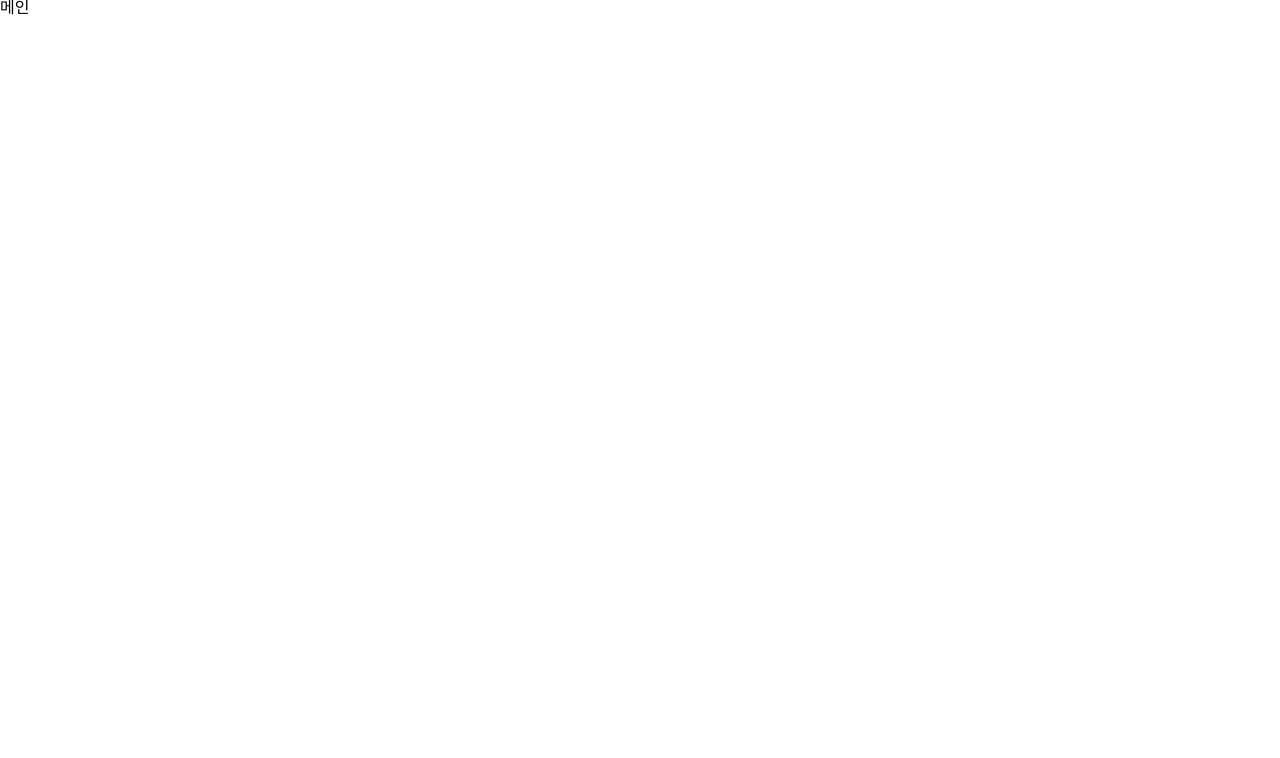
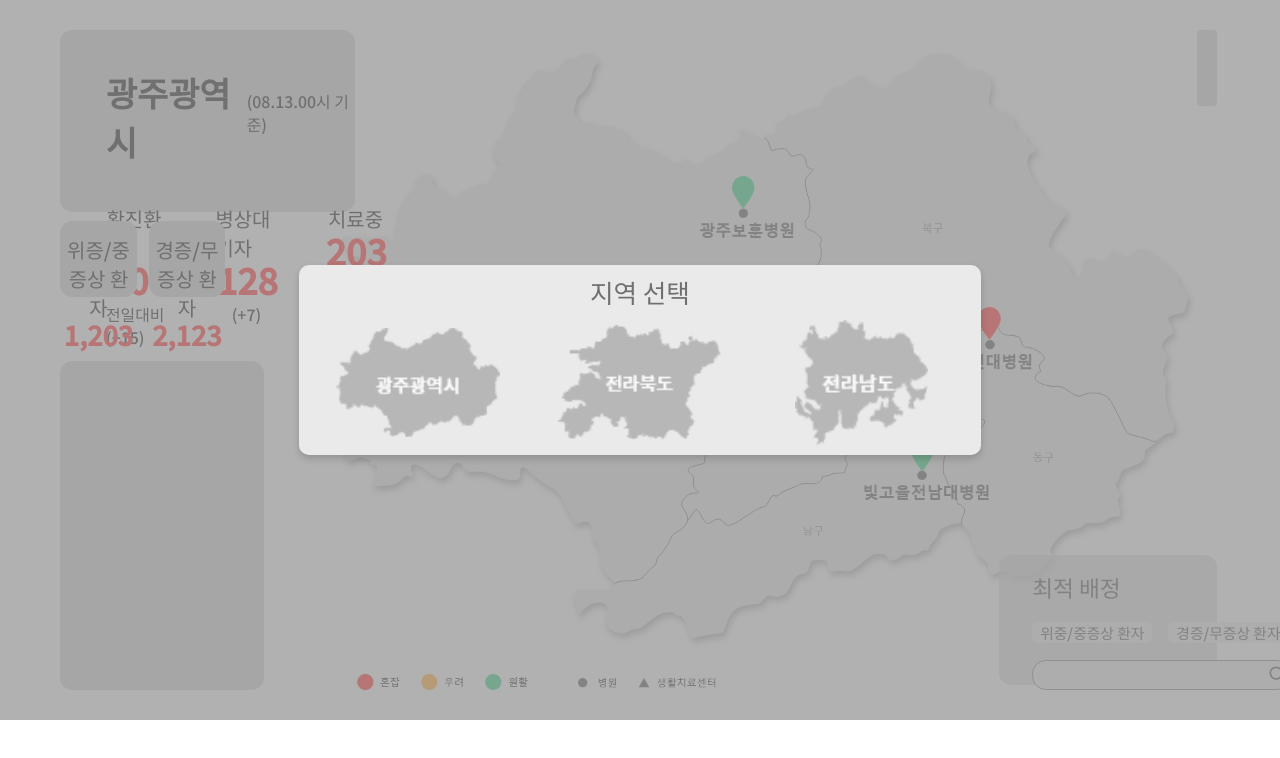
Before and after one commit to 2021-oasis-hackathon/2, a React (Create React App) app in the folder Frontend/navy-bottle-fe/: page / in a window 1280 px wide. Shown: the top 758 px of the page. Built offline with nearby package versions, Linux system fonts and the light colour scheme.

Commit message:
mainpage complete

```diff
--- a/Frontend/navy-bottle-fe/src/App.js
+++ b/Frontend/navy-bottle-fe/src/App.js
@@ -8,7 +8,7 @@ import Gwangju from './pages/GwangjuCovid'
 const App = () =>{
   return(
     <div className = "App">
-      <Route component={MainPage} path="/" exact={true}/>
+      <Route exact component={MainPage} path="/"/>
       <Route component={Jeonbuk} path="/JeonbukCOVID"/>
       <Route component={Jeonnam} path="/JeonnamCOVID"/>
       <Route component={Gwangju} path="/GwangjuCOVID"/>
--- a/Frontend/navy-bottle-fe/src/index.css
+++ b/Frontend/navy-bottle-fe/src/index.css
@@ -138,6 +138,10 @@ a {
   padding: 0px;
   height: 100%;
   width: 100%;
+  display: flex;
+  flex-direction: column;
+  align-items: center;
+  justify-content: center;
 }
 
 .fix-wrapper {
--- a/Frontend/navy-bottle-fe/src/pages/MainPage.js
+++ b/Frontend/navy-bottle-fe/src/pages/MainPage.js
@@ -1,10 +1,150 @@
-import React from 'react';
+import React, { useState } from 'react';
+import JeonbukCovid from './JeonbukCovid';
+import JeonnamCovid from './JeonnamCovid';
+import GwangjuCovid from './GwangjuCovid';
+import '../styles/MainPage.scss';
+import styled from 'styled-components';
+import Gwangju_icon from '../img/region_icon/Gwangju_icon.png';
+import Jeonbuk_icon from '../img/region_icon/Jeonbuk_icon.png';
+import Jeonnam_icon from '../img/region_icon/Jeonnam_icon.png';
+import { Link } from 'react-router-dom';
+
+const FixWrapper = styled.div`
+  position: absolute;
+  width: 100%;
+  zoom: ${(props) => props.zoom_in};
+
+  ::before {
+    content: '';
+    display: flex;
+    padding-top: 56.25%;
+  }
+`;
+
+const MainWrapper = styled.div`
+  position: absolute;
+  top: 0;
+  right: 0;
+  bottom: 0;
+  left: 0;
+  z-index: 50;
+  width: 100%;
+  height: 100%;
+  background-color: #707070;
+  opacity: 0.5;
+`;
+
+const MenuWrapper = styled.div`
+  position: absolute;
+  top: 36.85%;
+  left: 23.33%;
+  z-index: 100;
+  width: 53.33%;
+  height: 26.30%;
+  background-color: #EAEAEA;
+  box-shadow: 0px 3px 6px #00000029;
+  border-radius: 7.89px;
+  display: flex;
+  flex-direction: column;
+`;
+
+const MenuTitle = styled.div`
+  display: flex;
+  position: relative;
+  text-align: center;
+  align-items: center;
+  justify-content: center;
+  font-family: Noto Sans KR;
+  font-size: 20.514px;
+  font-weight: 500;
+  color: #707070;
+  padding-top: 11.046px;
+
+`;
+
+const MenuMapArea = styled.div`
+  position: relative;
+  text-align: center;
+  align-items: center;
+  justify-content: center;
+  font-family: Noto Sans KR;
+  display: flex;
+  flex-direction:row;
+  align-items: center;
+  margin-top: 4.4973px;
+  flex-grow: 1;
+  justify-content: space-evenly;
+`;
+
+const MenuImgArea = styled.div`
+  position: relative;
+  width: 30%;
+  height: 100%;
+  display: flex;
+  align-items: center;
+  justify-content: center;
+`;
+
+const MenuImg =styled.img`
+  display: flex;
+  position: relative;
+  object-fit: contain;
+  width: ${props=>props.width}%;
+  :hover{
+    width: ${props=>props.hover_width}%;;
+    cursor: pointer;
+  }
+`;
 
 const MainPage = () =>{
+
+  const [currentPage , setCurrentPage] = useState('Gwangju');
+  console.log(currentPage);
+
+  let zoom_in = 1 / (window.devicePixelRatio * 0.8);
+
+  window.onresize = function () {
+    zoom_in = window.devicePixelRatio;
+    zoom_in = 1 / (zoom_in * 0.8);
+    console.log(zoom_in);
+    window.location.reload();
+  };
+
   return(
-    <div>
-        메인
-    </div>
+    <>
+      <div className="mainpage-body-wrapper">
+        <FixWrapper zoom_in={zoom_in}>
+          <MainWrapper></MainWrapper>
+        </FixWrapper>
+
+        <FixWrapper zoom_in={zoom_in}>
+          <MenuWrapper>
+            <MenuTitle>지역 선택</MenuTitle>
+            <MenuMapArea>
+              <MenuImgArea>
+                <Link to="/GwangjuCOVID">
+                  <MenuImg src={Gwangju_icon} alt="Gwangju_icon" width = {80} hover_width={82} onMouseEnter={(e)=>setCurrentPage('Gwangju')}></MenuImg>
+                </Link>
+              </MenuImgArea>
+              <MenuImgArea>
+                <Link to="/JeonbukCOVID">
+                  <MenuImg src={Jeonbuk_icon} alt="Jeonbuk_icon" width = {80} hover_width={82} onMouseEnter={(e)=>setCurrentPage('Jeonnam')}></MenuImg>
+                </Link>
+              </MenuImgArea>
+              <MenuImgArea>
+                <Link to="/JeonnamCOVID">
+                  <MenuImg src={Jeonnam_icon} alt="Jeonnam_icon" width = {65} hover_width={67} onMouseEnter={(e)=>setCurrentPage('Jeonbuk')}></MenuImg>
+                </Link>
+              </MenuImgArea>
+            </MenuMapArea>
+          </MenuWrapper>
+        </FixWrapper>
+
+        {currentPage==='Gwangju' && <GwangjuCovid></GwangjuCovid>}
+        {currentPage==='Jeonnam' && <JeonnamCovid></JeonnamCovid>}
+        {currentPage==='Jeonbuk' && <JeonbukCovid></JeonbukCovid>}
+      </div>
+    </>
   )
 }
 
--- /dev/null
+++ b/Frontend/navy-bottle-fe/src/styles/MainPage.scss
@@ -0,0 +1,4 @@
+.mainpage-body-wrapper {
+  width: 100%;
+  height: 100vh;
+}
```
